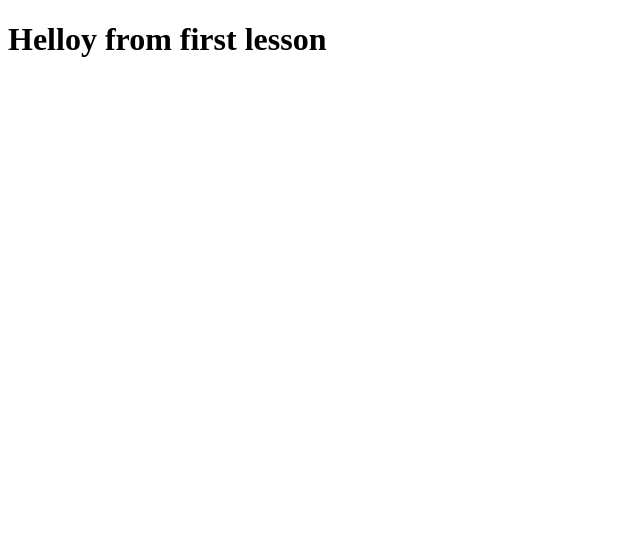
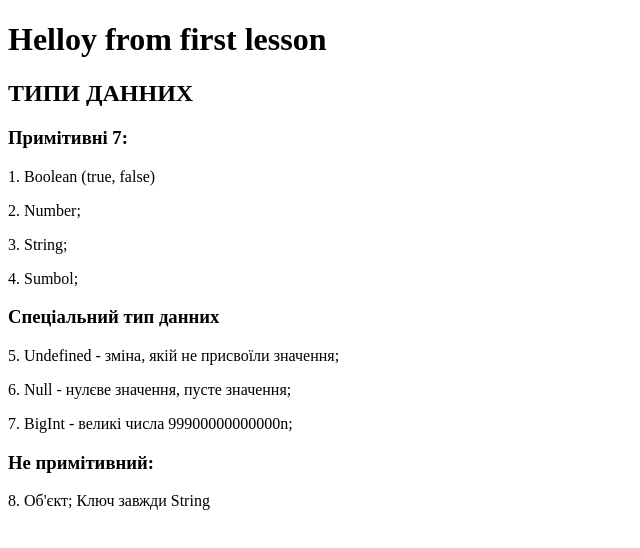
Before and after one commit to Iryna-Bigdash/-genius_practice, a plain HTML site: page index.html in a window 1280 px wide. Shown: the whole page, without its empty margins (0-640 px from the left). Drawn offline with Linux system fonts and the light colour scheme.

Commit message:
update index.html

```diff
--- a/index.html
+++ b/index.html
@@ -8,6 +8,25 @@
 </head>
 <body>
     <h1>Helloy from first lesson</h1>
+    <div>
+        <h2>ТИПИ ДАННИХ</h2>
 
+        <h3>Примітивні 7:</h3>
+        <p>1. Boolean (true, false)</p>
+        <p>2. Number;</p>
+        <p>3. String;</p>
+        <p>4. Sumbol;</p>
+        <h3>Спеціальний тип данних</h3>
+        <p>5. Undefined - зміна, якій не присвоїли значення;</p>
+        <p>6. Null - нулєве значення, пусте значення;</p>
+        <p>7. BigInt - великі числа 99900000000000n;</p>
+
+        <h3>Не примітивний:</h3>
+        <p>8. Об'єкт; Ключ завжди String</p>
+
+    </div>
+
+
+   <script src="./index.js" type="module"></script>
 </body>
 </html>
```
